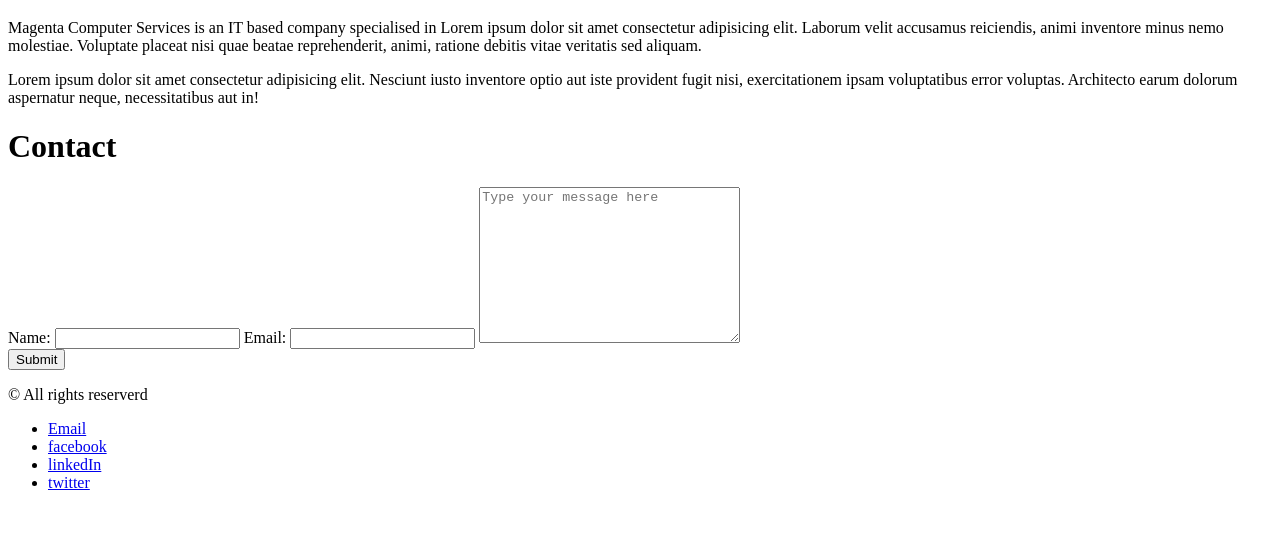
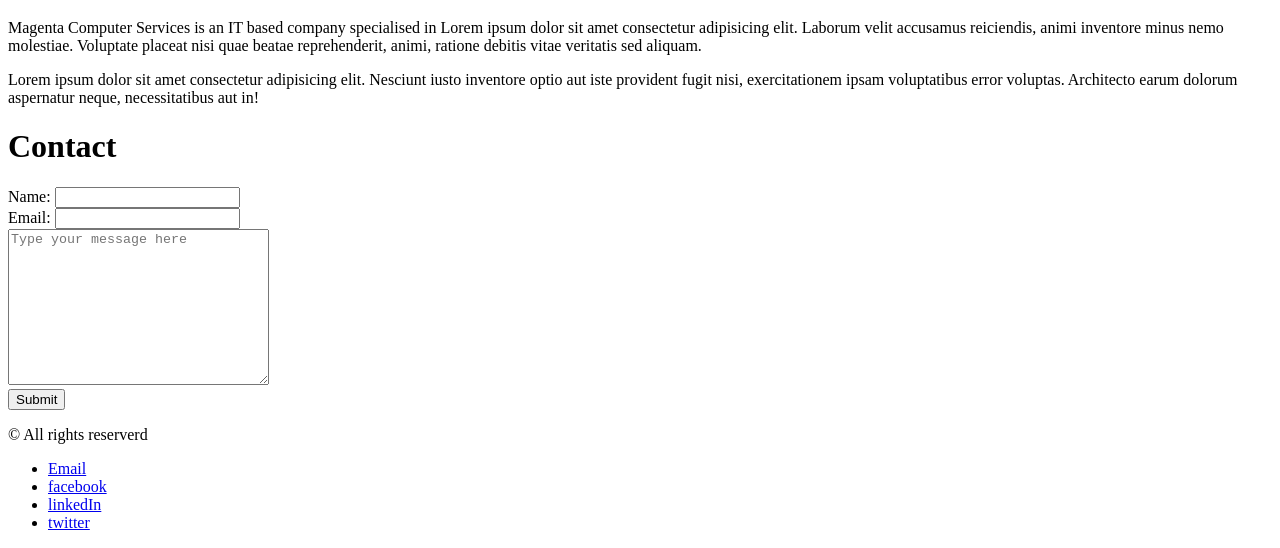
Before and after one commit to bandadismas/magenta, a plain HTML site: page index.html in a window 1280 px wide. Shown: the part 679-1227 px from the top of the page. Before the commit the page ends 1187 px from the top, so only its background shows below. Drawn offline with Linux system fonts and the light colour scheme; files that its build step writes are made by us from their sources.

Commit message:
refactor form inputs
Signed-off-by: Dismas Banda <bandadismas@gmail.com>

```diff
--- a/index.html
+++ b/index.html
@@ -86,11 +86,11 @@
         <div id="contact">
             <h1>Contact</h1>
             <form action="#" class="contact-form">
-                <label>Name: <input type="text" name="name"></label>
-                <label>Email: <input type="email" name="email"></label>
+                <label>Name: <input type="text" name="name"></label><br>
+                <label>Email: <input type="email" name="email"></label><br>
                 <label><textarea name="message" id="" cols="30" rows="10" placeholder="Type your message here"></textarea></label>
                 <br>
-                <input type="submit" class="submit">
+                <input type="submit" class="submit" value="Submit">
             </form>
         </div>
         <!-- end contact -->
```
